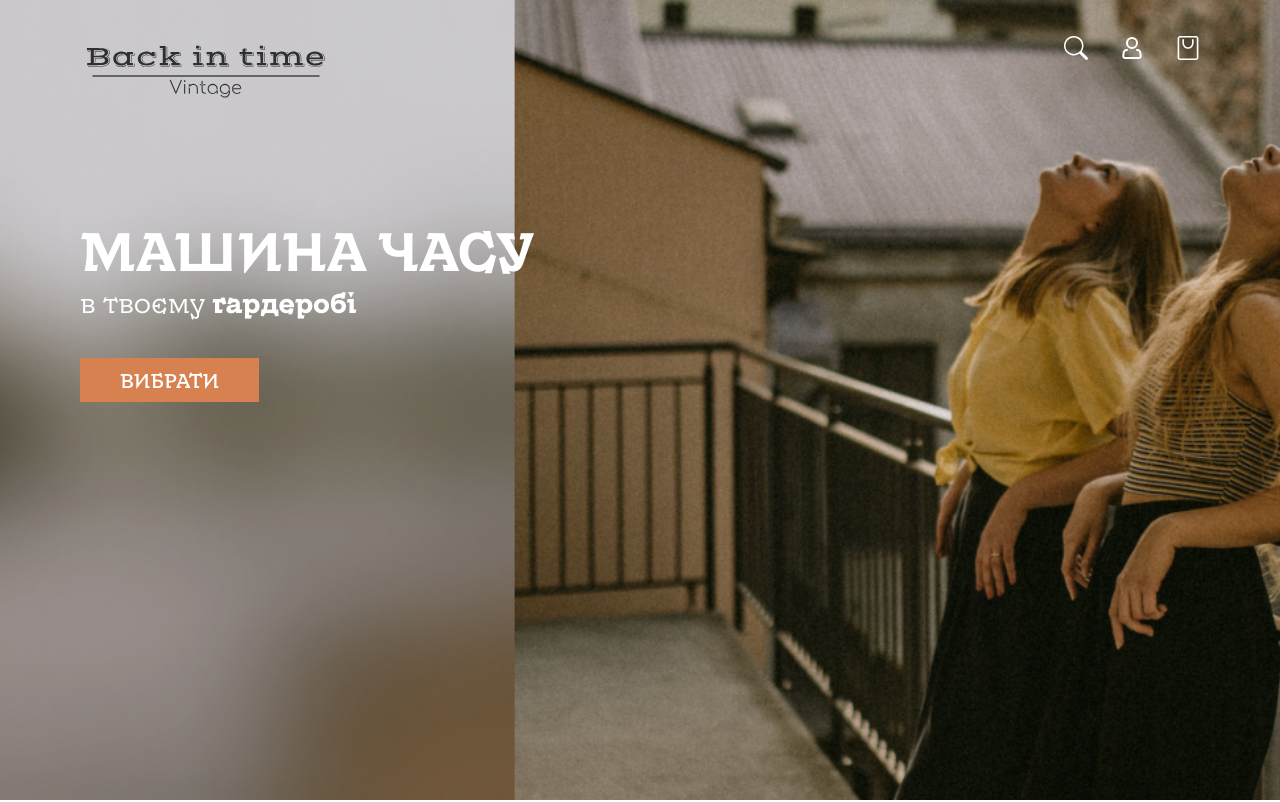
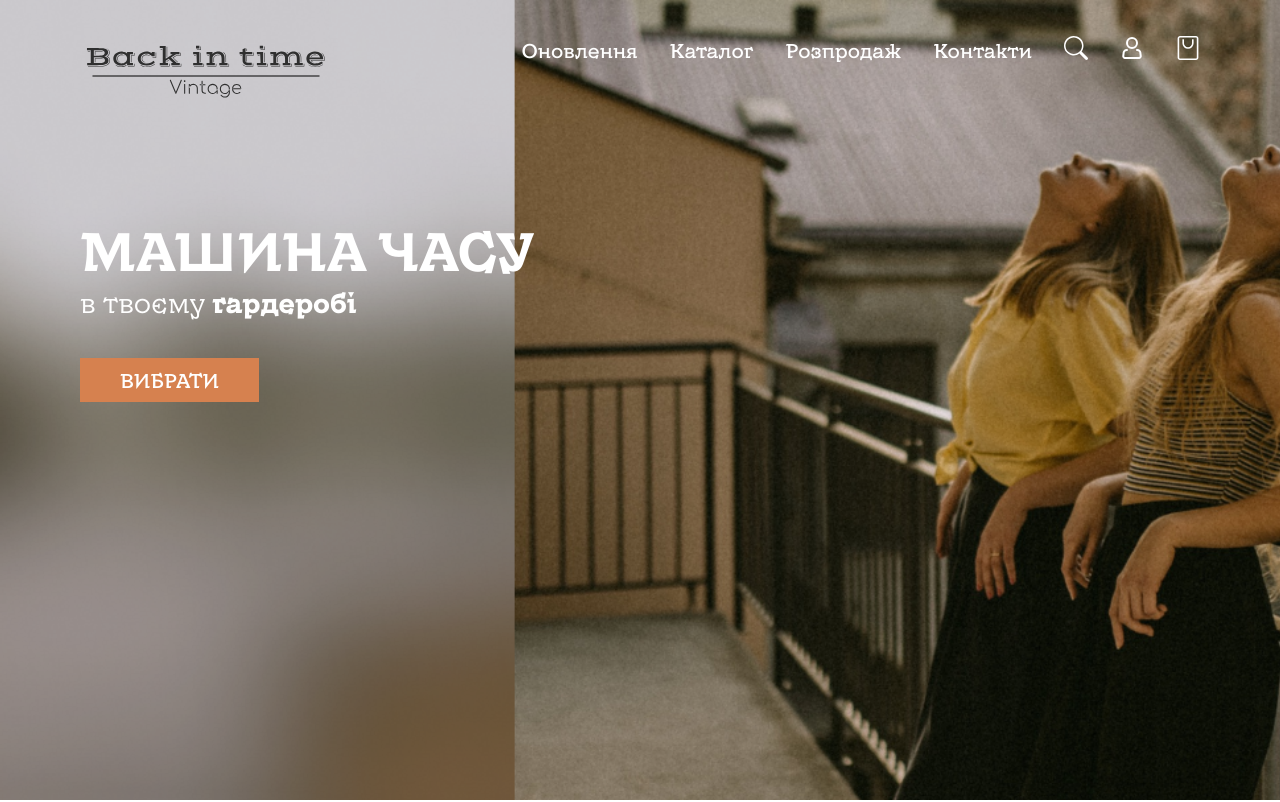
Before and after one commit to Anna-Shy/back_in_time, a React (Create React App) app: page / in a window 1280 px wide. Shown: the top 802 px of the page. Built offline with nearby package versions, Linux system fonts and the light colour scheme.

Commit message:
upd: improved Menu component

```diff
--- a/src/components/menu/Menu.jsx
+++ b/src/components/menu/Menu.jsx
@@ -8,35 +8,29 @@ import searchIcon from "../../source/svg/icons/search.svg";
 
 import "./menu.scss";
 
-export const Menu = ({ landing }) => {
+export const Menu = ({ icons, link }) => {
   return (
     <nav className="menu">
       <ul className="menu__list">
-        {landing && (
+        {link.map((item, key) => (
+          <li className="menu__item" key={key}>
+            <Link link={item.link} text={item.text} />
+          </li>
+        ))}
+
+        {icons && (
           <>
             <li className="menu__item">
-              <Link link={"#"} text={"Оновлення"} />
+              <Link link={"#"} img={searchIcon} />
             </li>
             <li className="menu__item">
-              <Link link={"#"} text={"Каталог"} />
+              <Link link={"#"} img={personIcon} />
             </li>
             <li className="menu__item">
-              <Link link={"#"} text={"Розпродаж"} />
-            </li>
-            <li className="menu__item">
-              <Link link={"#"} text={"Контакти"} />
+              <Link link={"#"} img={basketIcon} />
             </li>
           </>
         )}
-        <li className="menu__item">
-          <Link link={"#"} img={searchIcon} />
-        </li>
-        <li className="menu__item">
-          <Link link={"#"} img={personIcon} />
-        </li>
-        <li className="menu__item">
-          <Link link={"#"} img={basketIcon} />
-        </li>
       </ul>
     </nav>
   );
```
